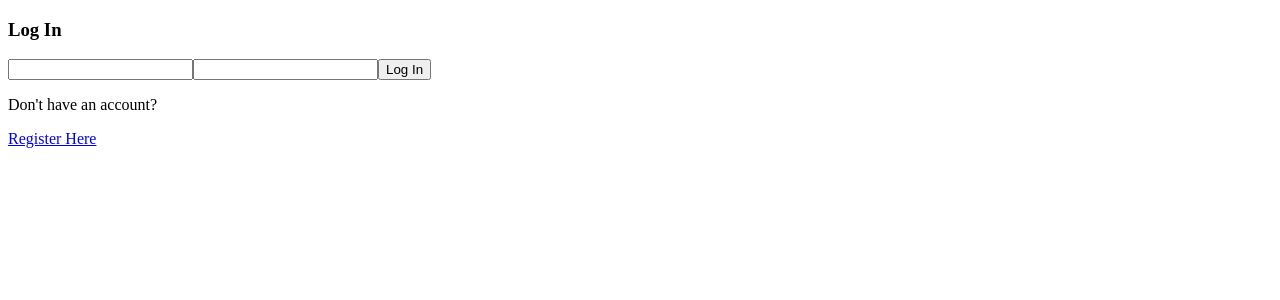
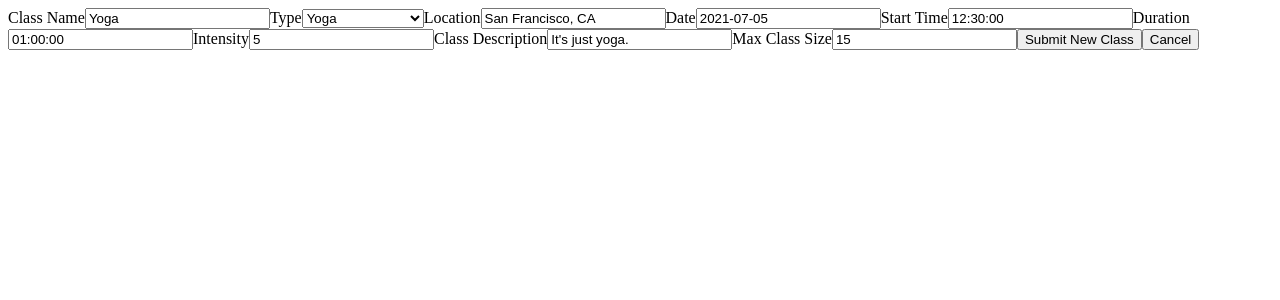
Before and after one commit to ft-anywhere-fitness-05/front_end, a React (Create React App) app: page /add-class in a window 1280 px wide. Shown: the top 300 px of the page. Built offline with nearby package versions, Linux system fonts and the light colour scheme; sample sign-in values are in the browser's storage.

Commit message:
Adds submit functionality to add class and edit class components

```diff
--- a/src/App.jsx
+++ b/src/App.jsx
@@ -5,6 +5,7 @@ import { BrowserRouter as Router, Switch, Route } from "react-router-dom";
 import Registration from "./components/Registration";
 import ClassDashboard from "./components/ClassDashboard";
 import Login from "./components/Login";
+import AddClass from './components/AddClass'
 import EditClass from "./components/EditClass";
 import ProtectedRoute from "./components/ProtectedRoute";
 
@@ -13,6 +14,8 @@ function App() {
     <Router>
       <Switch>
         <ProtectedRoute path="/dashboard" component={ClassDashboard} />
+        <ProtectedRoute path="/add-class" component={AddClass} />
+        <ProtectedRoute path="/edit-class/:id" component={EditClass} />
         <Route path="/login" component={Login} />
         <Route path="/register" component={Registration} />
         <Route component={Login} />
--- a/src/components/AddClass.jsx
+++ b/src/components/AddClass.jsx
@@ -1,12 +1,12 @@
-import axios from "axios";
-import React, { useState, useEffect } from "react";
+import React, { useState } from "react";
+import { useHistory } from "react-router";
 import { connect } from "react-redux";
 
 import axiosWithAuth from "../utils/axiosWithAuth";
 
 const initialFormValues = {
   class_name: "Yoga",
-  type_id: 0,
+  type_id: 1,
   location: "San Francisco, CA",
   start_time: "12:30:00",
   duration: "01:00:00",
@@ -14,30 +14,34 @@ const initialFormValues = {
   class_description: "It's just yoga.",
   current_class_size: 0,
   max_class_size: 15,
-  date:'2021-07-05'
+  date: "2021-07-05",
 };
 
 const AddClass = () => {
   const [newClass, setNewClass] = useState(initialFormValues);
+  const { push } = useHistory();
 
   const handleChange = (e) => {
     setNewClass({ ...newClass, [e.target.name]: e.target.value });
   };
 
-  console.log(newClass)
-
   const handleSubmit = (e) => {
     e.preventDefault();
-    console.log(newClass)
+    console.log(newClass);
     console.log("click");
     axiosWithAuth()
       .post("https://fitnessapplambda5.herokuapp.com/api/classes/", newClass)
-      .then((res) => {
-        console.log(res);
+      .then(() => {
+        push("/dashboard");
       })
       .catch((err) => {
         console.log(err);
       });
+  };
+
+  const handleCancel = (e) => {
+    e.preventDefault();
+    push("/dashboard");
   };
 
   return (
@@ -51,7 +55,7 @@ const AddClass = () => {
           type="text"
         />
         <label>Type</label>
-        <select onChange={handleChange} name='type_id'>
+        <select onChange={handleChange} name="type_id">
           <option value={1}>Yoga</option>
           <option value={2}>Dance</option>
           <option value={3}>HIIT</option>
@@ -76,7 +80,7 @@ const AddClass = () => {
           onChange={handleChange}
           name="date"
           type="text"
-          placeholder='YYYY-MM-DD'
+          placeholder="YYYY-MM-DD"
         />
         <label>Start Time</label>
         <input
@@ -86,7 +90,7 @@ const AddClass = () => {
           type="text"
           placeholder="00:00:00"
         />
-        <label>duration</label>
+        <label>Duration</label>
         <input
           value={newClass.duration}
           onChange={handleChange}
@@ -117,6 +121,7 @@ const AddClass = () => {
           type="text"
         />
         <button type="submit">Submit New Class</button>
+        <button onClick={handleCancel}>Cancel</button>
       </form>
     </div>
   );
--- a/src/components/EditClass.jsx
+++ b/src/components/EditClass.jsx
@@ -1,9 +1,10 @@
-import react, { useState, useEffect } from "react";
+import React, { useState, useEffect } from "react";
 import { useHistory, useParams } from "react-router";
 import axiosWithAuth from "../utils/axiosWithAuth";
 
 const initialFormValues = {
   class_name: "",
+  type_id: 0,
   location: "",
   start_time: "",
   duration: "",
@@ -15,40 +16,23 @@ const initialFormValues = {
 const EditClass = (props) => {
   const [formValues, setFormValues] = useState(initialFormValues);
 
-  //   const { id } = useParams();
-  //   const { push } = useHistory();
+  const { id } = useParams();
+  const { push } = useHistory();
+
+  console.log(formValues);
 
   useEffect(() => {
     (async () => {
       try {
         const { data } = await axiosWithAuth().get(
-          `https://fitnessapplambda5.herokuapp.com/api/classes/1`
+          `https://fitnessapplambda5.herokuapp.com/api/classes/${id}`
         );
-        const {
-          class_name,
-          location,
-          start_time,
-          duration,
-          intensity,
-          class_description,
-          max_class_size,
-        } = data;
-
-        setFormValues((prev) => ({
-          ...prev,
-          class_name,
-          location,
-          start_time,
-          duration,
-          intensity,
-          class_description,
-          max_class_size,
-        }));
+        setFormValues(data);
       } catch (err) {
         console.log(err);
       }
     })();
-  }, []);
+  }, [id]);
 
   const handleChange = (e) => {
     setFormValues({ ...formValues, [e.target.name]: e.target.value });
@@ -56,6 +40,22 @@ const EditClass = (props) => {
 
   const handleSubmit = (e) => {
     e.preventDefault();
+    axiosWithAuth()
+      .patch(
+        `https://fitnessapplambda5.herokuapp.com/api/classes/${id}`,
+        formValues
+      )
+      .then((res) => {
+        push("/dashboard");
+      })
+      .catch((err) => {
+        console.log(err);
+      });
+  };
+
+  const handleCancel = (e) => {
+    e.preventDefault();
+    push("/dashboard");
   };
 
   return (
@@ -65,9 +65,22 @@ const EditClass = (props) => {
         <input
           value={formValues.class_name}
           onChange={handleChange}
-          name="name"
+          name="class_name"
           type="text"
         />
+        <label>Type</label>
+        <select onChange={handleChange} name="type_id">
+          <option value={1}>Yoga</option>
+          <option value={2}>Dance</option>
+          <option value={3}>HIIT</option>
+          <option value={4}>Full Body Fusion</option>
+          <option value={5}>Circuit Training</option>
+          <option value={6}>Water Aerobics</option>
+          <option value={7}>Cycling</option>
+          <option value={8}>Bootcamp</option>
+          <option value={9}>Conditioning</option>
+          <option value={10}>Kickboxing</option>
+        </select>
         <label>Location</label>
         <input
           value={formValues.location}
@@ -111,7 +124,7 @@ const EditClass = (props) => {
           type="text"
         />
         <button type="submit">Submit Changes</button>
-        <button>Cancel</button>
+        <button onClick={handleCancel}>Cancel</button>
       </form>
     </div>
   );
--- a/src/components/classDashboard.jsx
+++ b/src/components/classDashboard.jsx
@@ -1,6 +1,5 @@
-import React, { useState, useEffect } from "react";
-// import { useHistory } from "react-router";
-import AddClass from "./AddClass";
+import React, { useEffect } from "react";
+import { useHistory } from "react-router";
 import { connect } from "react-redux";
 
 import { fetchClasses } from "../actions/classActions";
@@ -8,14 +7,18 @@ import axiosWithAuth from "../utils/axiosWithAuth";
 
 const ClassDashboard = (props) => {
   const { classes, isLoading, error } = props;
-  //   const { push } = useHistory();
+  const { push } = useHistory();
 
   useEffect(() => {
     props.dispatch(fetchClasses());
   }, []);
 
+  const handleAdd = () => {
+    push("/add-class");
+  };
+
   const handleEdit = (id) => {
-    // push(`/edit-class/${id}`);
+    push(`/edit-class/${id}`);
   };
 
   const handleDelete = (id) => {
@@ -40,8 +43,7 @@ const ClassDashboard = (props) => {
   return (
     <div className="dashboard">
       <div>
-        <button>Add Class</button>
-        <AddClass />
+        <button onClick={handleAdd}>Add Class</button>
       </div>
       {classes.map((c) => (
         <div key={c.class_id}>
@@ -57,7 +59,7 @@ const ClassDashboard = (props) => {
             {c.max_class_size}
           </p>
           <div className="instructor-buttons">
-            <button>Update</button>
+            <button onClick={() => handleEdit(c.class_id)}>Update</button>
             <button onClick={() => handleDelete(c.class_id)}>Delete</button>
           </div>
           <div className="client-buttons">
```
Lines whose indentation alone changed are shown as unchanged.
